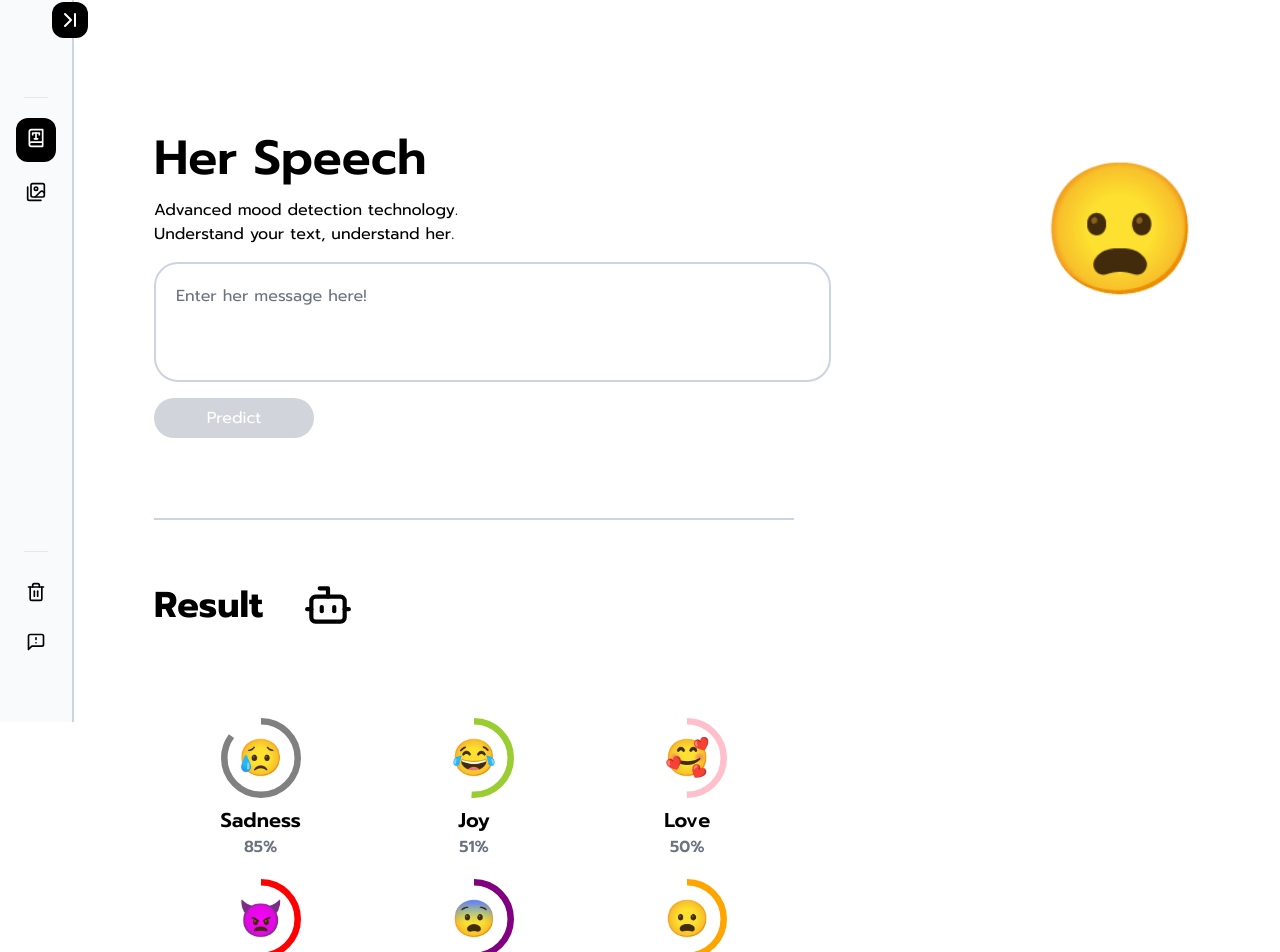
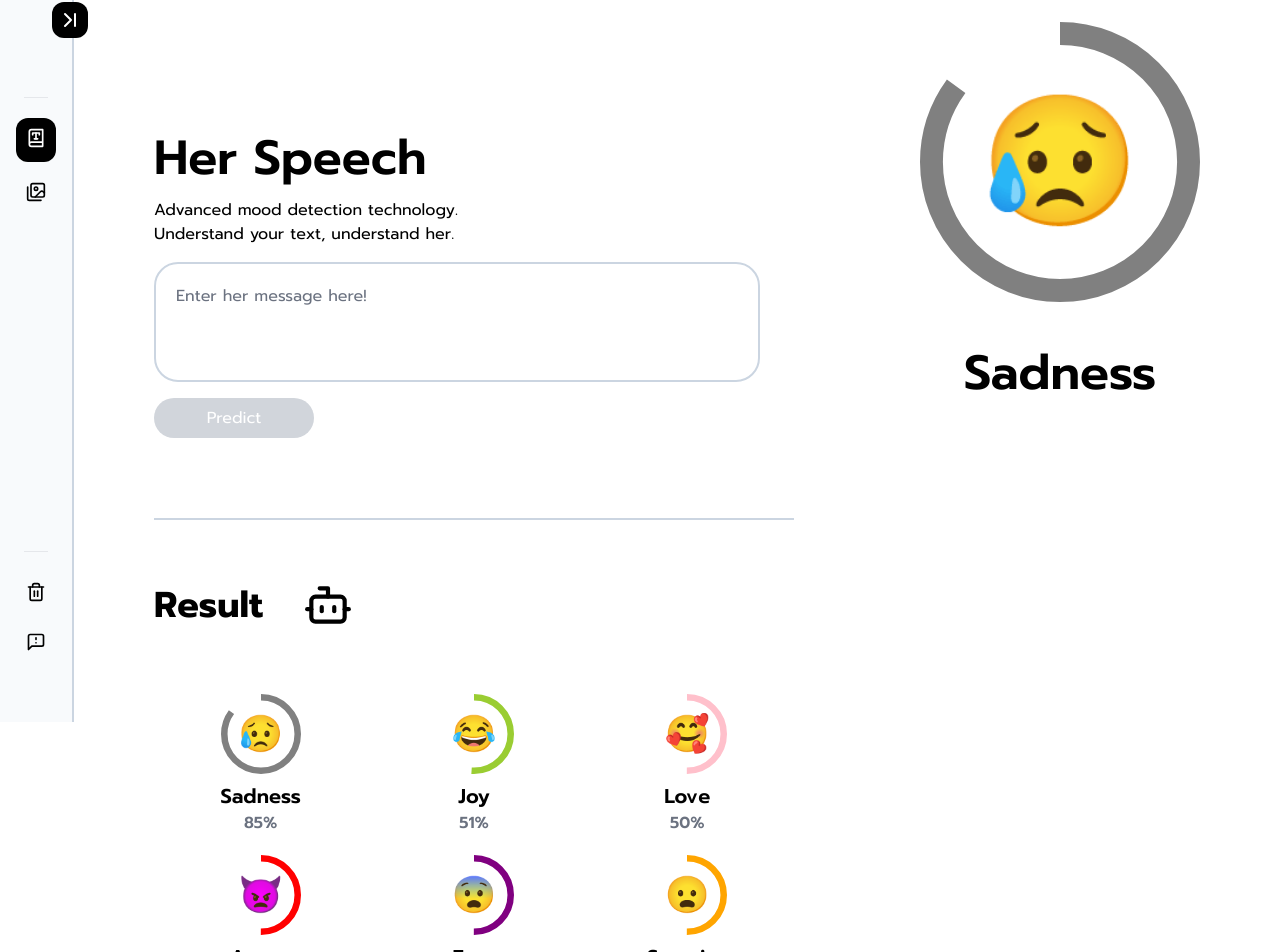
Before and after one commit to chickzilla/her-feeling-client, a Next.js app: page /text in a window 1280 px wide. Shown: the part 78-1030 px from the top of the page. Built offline with nearby package versions, Linux system fonts and the light colour scheme.

Commit message:
feat: result hover

```diff
--- a/package.json
+++ b/package.json
@@ -12,6 +12,7 @@
     "@emotion/react": "^11.11.4",
     "@emotion/styled": "^11.11.5",
     "@mui/material": "^5.15.19",
+    "@radix-ui/react-hover-card": "^1.0.7",
     "@radix-ui/react-progress": "^1.0.3",
     "@radix-ui/react-slot": "^1.0.2",
     "class-variance-authority": "^0.7.0",
--- a/src/app/(board)/text/page.tsx
+++ b/src/app/(board)/text/page.tsx
@@ -12,7 +12,7 @@
         <div className="flex flex-col justify-between">
           <div className="flex lg:flex-row flex-col lg:justify-between space-y-12 lg:space-y-0 pb-10">
             <TextAreaBoard />
-            <div className="flex items-center justify-center text-center ">
+            <div className="flex items-start justify-center text-center ">
               <FirstResult />
             </div>
           </div>
--- a/src/components/text-board/first-result.tsx
+++ b/src/components/text-board/first-result.tsx
@@ -4,7 +4,7 @@
 import { useState } from "react";
 
 export default function FirstResult() {
-  const [isResult, setIsResult] = useState(false);
+  const [isResult, setIsResult] = useState(true);
   return (
     <div className="flex flex-col">
       {isResult ? (
@@ -12,7 +12,9 @@
           <div className="text-9xl">😥</div>
         </ResultItem>
       ) : (
-        <div className="text-9xl">😦</div>
+        <ResultItem mood="" percent={0} color="gray" sizeCircle={250}>
+          <div className="text-9xl">😦</div>
+        </ResultItem>
       )}
     </div>
   );
--- a/src/components/text-board/have-result.tsx
+++ b/src/components/text-board/have-result.tsx
@@ -1,17 +1,10 @@
-import {
-  BsEmojiLaughing,
-  BsEmojiTear,
-  BsEmojiKiss,
-  BsEmojiAngry,
-  BsEmojiAstonished,
-  BsEmojiDizzy,
-} from "react-icons/bs";
 import ResultItem from "./result-item";
 import { Bot } from "lucide-react";
+import ResultHover from "./result-hover";
 
 export default function HaveResult() {
   return (
-    <div className=" items-center justify-center text-center text-black space-y-12 w-full py-10 ">
+    <div className=" items-center justify-center text-center text-black space-y-6 w-full py-10 ">
       <div className="flex items-center text-start text-4xl font-bold">
         Result
         <Bot size={50} className="ml-10" />
@@ -19,6 +12,7 @@
 
       <div className="grid grid-cols-3 gap-y-5 py-10 ">
         <div className="">
+          <ResultHover>
             <ResultItem
               mood="Sadness"
               percent={0.85}
@@ -27,8 +21,11 @@
             >
               <div className="text-4xl">😥</div>
             </ResultItem>
+          </ResultHover>
         </div>
+
         <div className="">
+          <ResultHover>
             <ResultItem
               mood="Joy"
               percent={0.51}
@@ -37,23 +34,36 @@
             >
               <div className="text-4xl">😂</div>
             </ResultItem>
+          </ResultHover>
         </div>
         <div className="">
+          <ResultHover>
             <ResultItem mood="Love" percent={0.5} color="pink" sizeCircle={50}>
               <div className="text-4xl">🥰</div>
             </ResultItem>
+          </ResultHover>
         </div>
         <div className="">
+          <ResultHover>
             <ResultItem mood="Angry" percent={0.5} color="red" sizeCircle={50}>
               <div className="text-4xl">👿</div>
             </ResultItem>
+          </ResultHover>
         </div>
         <div className="">
-          <ResultItem mood="Fear" percent={0.5} color="purple" sizeCircle={50}>
+          <ResultHover>
+            <ResultItem
+              mood="Fear"
+              percent={0.5}
+              color="purple"
+              sizeCircle={50}
+            >
               <div className="text-4xl">😨</div>
             </ResultItem>
+          </ResultHover>
         </div>
         <div className="">
+          <ResultHover>
             <ResultItem
               mood="Surprise"
               percent={0.5}
@@ -62,6 +72,7 @@
             >
               <div className="text-4xl">😦</div>
             </ResultItem>
+          </ResultHover>
         </div>
       </div>
     </div>
--- /dev/null
+++ b/src/components/text-board/result-hover.tsx
@@ -0,0 +1,24 @@
+import {
+  HoverCard,
+  HoverCardContent,
+  HoverCardTrigger,
+} from "@/components/ui/hover-card";
+
+export default function ResultHover({
+  children,
+}: {
+  children: React.ReactNode;
+}) {
+  return (
+    <HoverCard>
+      <HoverCardTrigger className="hover:cursor-pointer">
+        {children}
+      </HoverCardTrigger>
+      <HoverCardContent>
+        <div className="bg-black text-white p-4 rounded-2xl">
+          The React Framework – created and maintained by @vercel.
+        </div>
+      </HoverCardContent>
+    </HoverCard>
+  );
+}
--- a/src/components/text-board/result-item.tsx
+++ b/src/components/text-board/result-item.tsx
@@ -59,7 +59,7 @@
       </CircularContainer>
       <div
         className={`text-black font-semibold ${
-          sizeCircle > 100 ? "text-5xl" : "text-xl"
+          sizeCircle > 100 ? "text-5xl mt-10" : "text-xl"
         }`}
       >
         {mood}
--- /dev/null
+++ b/src/components/ui/hover-card.tsx
@@ -0,0 +1,29 @@
+"use client";
+
+import * as React from "react";
+import * as HoverCardPrimitive from "@radix-ui/react-hover-card";
+
+import { cn } from "@/lib/utils";
+
+const HoverCard = HoverCardPrimitive.Root;
+
+const HoverCardTrigger = HoverCardPrimitive.Trigger;
+
+const HoverCardContent = React.forwardRef<
+  React.ElementRef<typeof HoverCardPrimitive.Content>,
+  React.ComponentPropsWithoutRef<typeof HoverCardPrimitive.Content>
+>(({ className, align = "center", sideOffset = 4, ...props }, ref) => (
+  <HoverCardPrimitive.Content
+    ref={ref}
+    align={align}
+    sideOffset={sideOffset}
+    className={cn(
+      "z-50 w-64 rounded-md bg-popover text-popover-foreground shadow-md outline-none data-[state=open]:animate-in data-[state=closed]:animate-out data-[state=closed]:fade-out-0 data-[state=open]:fade-in-0 data-[state=closed]:zoom-out-95 data-[state=open]:zoom-in-95 data-[side=bottom]:slide-in-from-top-2 data-[side=left]:slide-in-from-right-2 data-[side=right]:slide-in-from-left-2 data-[side=top]:slide-in-from-bottom-2",
+      className
+    )}
+    {...props}
+  />
+));
+HoverCardContent.displayName = HoverCardPrimitive.Content.displayName;
+
+export { HoverCard, HoverCardTrigger, HoverCardContent };
```
Also changed, not shown: 1 other file (tests, documents, lock files or other folders). Lines whose indentation alone changed are shown as unchanged.
